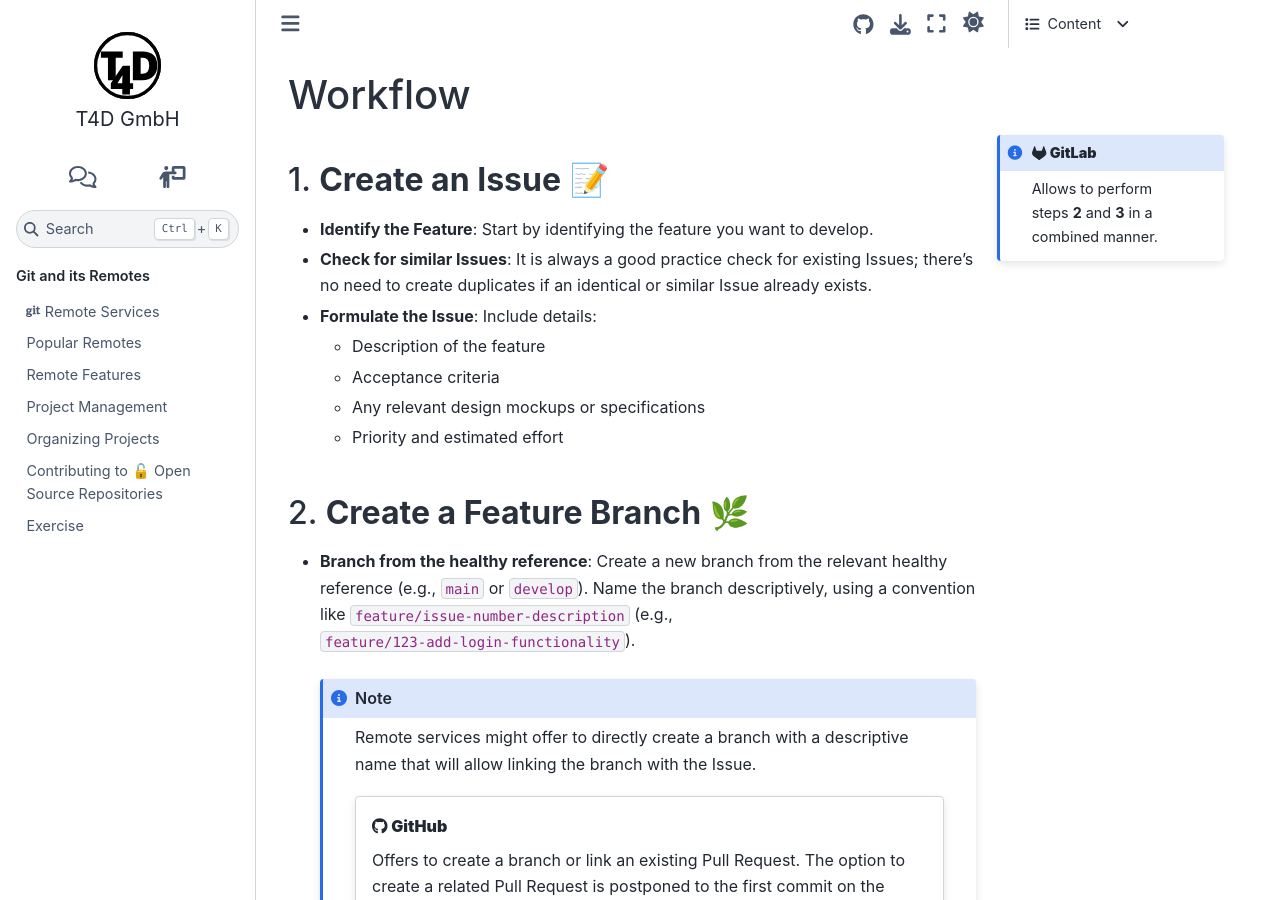
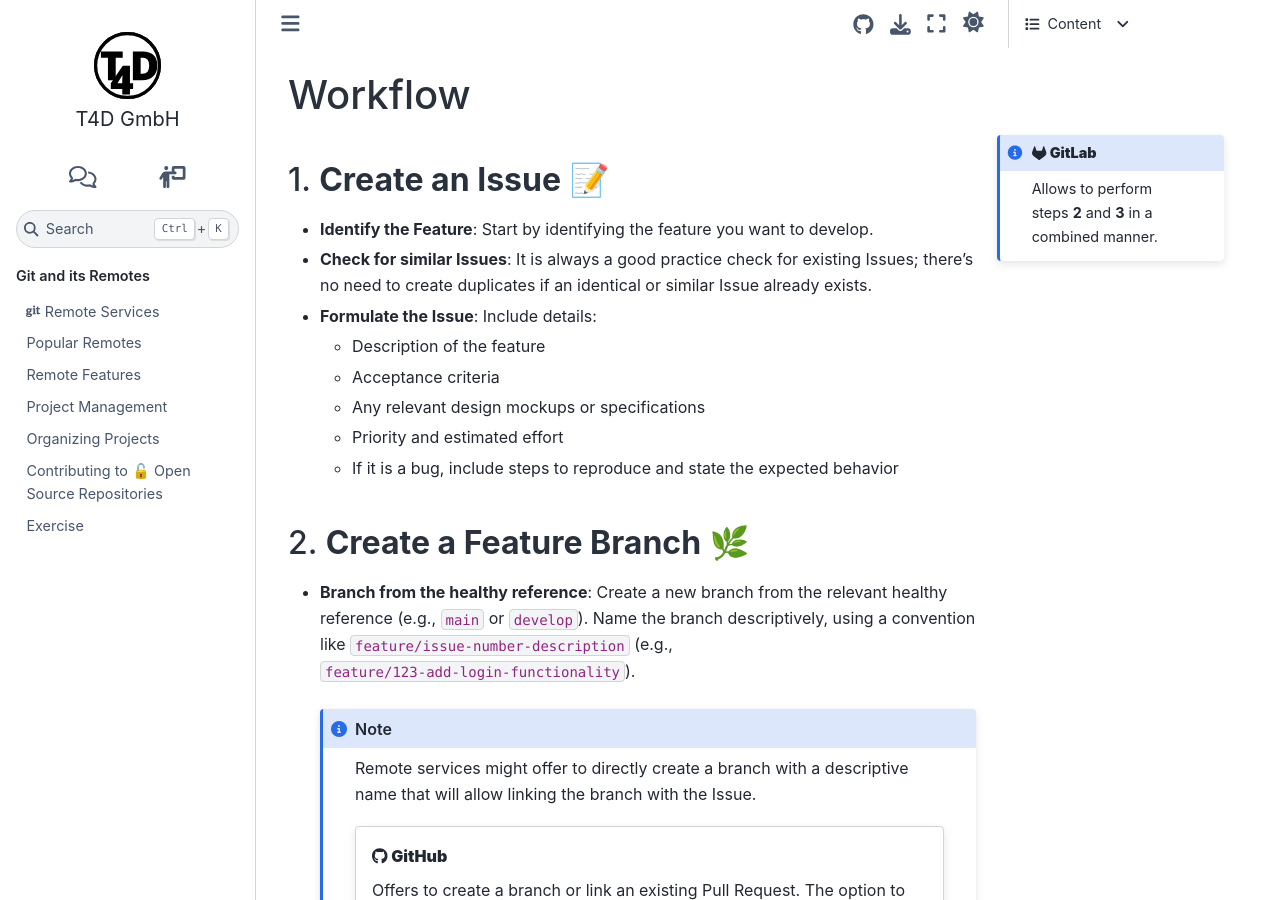
Before and after one commit to t4d-gmbh/git-and-its-remotes, a Sphinx documentation site: the page built from source/content/project_management/feature_branch_reload/workflow.md, in a window 1280 px wide and 900 px high. Built offline with Sphinx 7.4.7 and the Sphinx Book theme 1.1.4, drawn with Linux system fonts in a browser that asks for light colours; the version number could not be read and is left out.

Commit message:
extended with reporting a bug in an issue

```diff
--- a/source/content/project_management/feature_branch_reload/workflow.md
+++ b/source/content/project_management/feature_branch_reload/workflow.md
@@ -13,6 +13,7 @@ Allows to perform steps **2** and **3** in a combined manner.
   - Acceptance criteria
   - Any relevant design mockups or specifications
   - Priority and estimated effort
+  - If it is a bug, include steps to reproduce and state the expected behavior
 {% endif %}
 
 {% if page %}##### {% endif %}2. **Create a Feature Branch** 🌿{% if slide %} Branch from healthy reference{% endif%}
```
